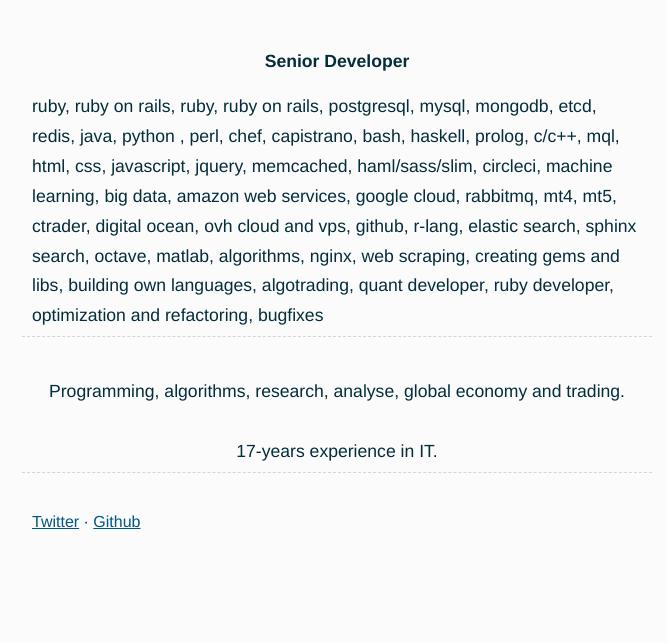
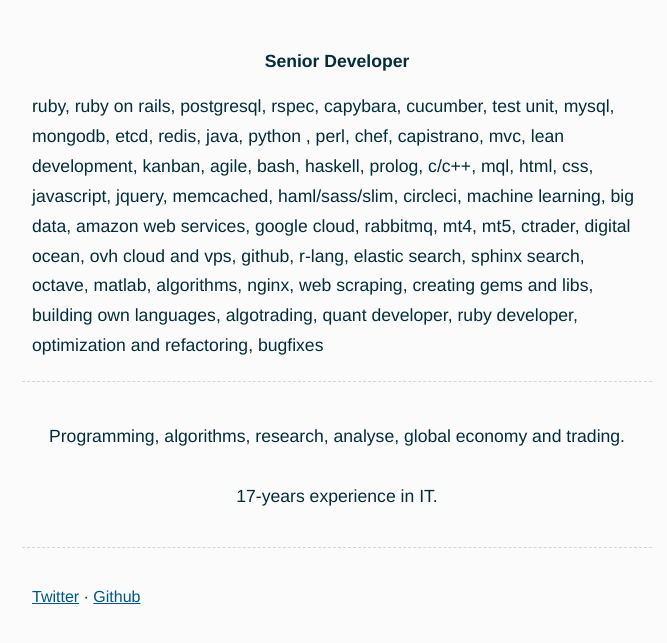
Before and after one commit to lukaszsliwa/lukaszsliwa.pl, a plain HTML site: page index.html in a window 1280 px wide. Shown: the part 91-734 px from the top of the page, without its empty margins (303-970 px from the left). Drawn offline with Linux system fonts and the light colour scheme.

Commit message:
Methodologies

```diff
--- a/index.html
+++ b/index.html
@@ -22,18 +22,19 @@
     <section class="about">
         <p style="text-align: center; font-weight: bold">Senior Developer</p>
         <p>
-       ruby, ruby on rails, ruby, ruby on rails, postgresql,
-mysql, mongodb, etcd, redis, java, python , perl, chef, capistrano,
+       ruby, ruby on rails, postgresql, rspec, capybara, cucumber, test unit,
+mysql, mongodb, etcd, redis, java, python , perl, chef, capistrano, mvc, lean development, kanban, agile,
 bash, haskell, prolog, c/c++, mql, html, css, javascript, jquery, memcached, haml/sass/slim, circleci, machine learning, big data,
 amazon web services, google cloud, rabbitmq, mt4, mt5, ctrader, digital ocean, ovh cloud and vps, github, r-lang, elastic search, sphinx search,
 octave, matlab, algorithms, nginx, web scraping, creating gems and libs, building own languages, algotrading, quant developer, ruby developer, optimization and refactoring, bugfixes
         </p>
+        <p></p>
     </section>
     <section>
 	<p style="text-align: center">
 		Programming, algorithms, research, analyse, global economy and trading.
 	<br><br>
- 		17-years experience in IT.
+ 		17-years experience in IT.<br><br>
 	</p>
     </section>
 
```
